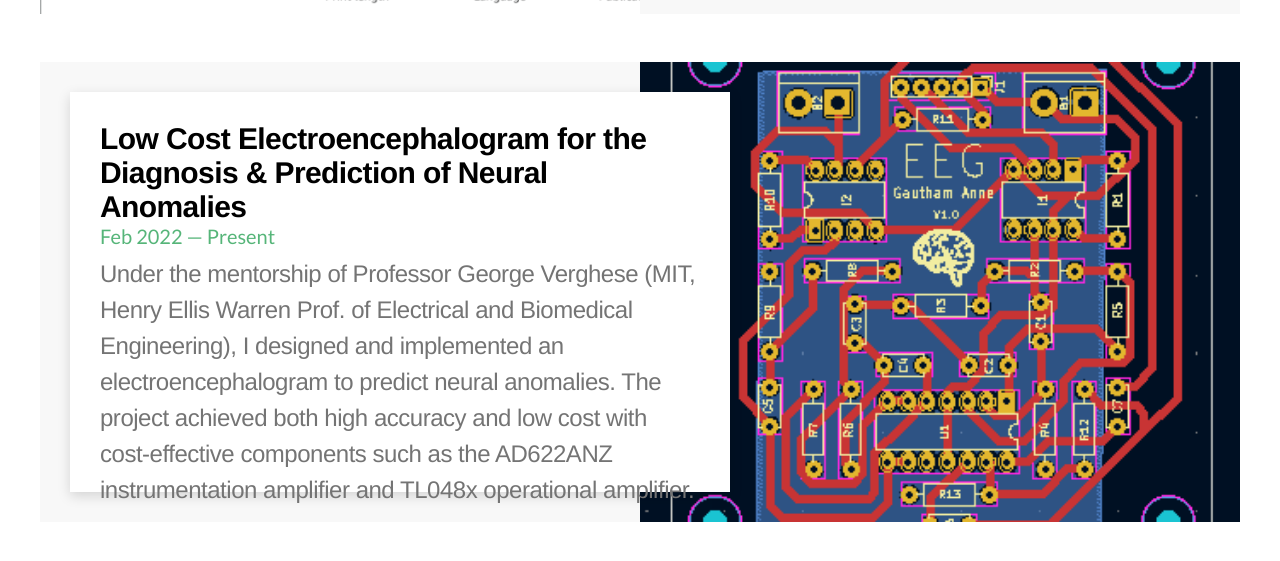
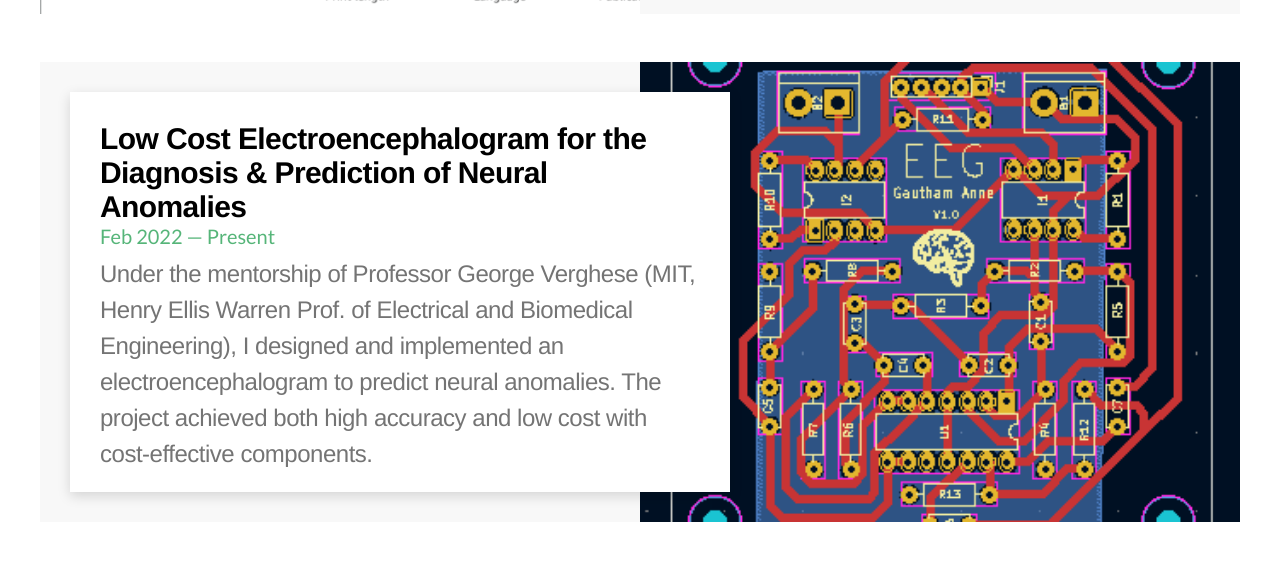
Before and after one commit to annegautham/annegautham.github.io, a Jekyll site: the page built from portfolio/index.md, in a window 1280 px wide and 900 px high, scrolled down 867 px, cut to the strip 0-566 px from the top of the window. Shown: the top 561 px of the strip. Built offline with Jekyll 4.4.1, drawn with Linux system fonts in a browser that asks for light colours; some web fonts are replaced.

Commit message:
Update index.md

```diff
--- a/portfolio/index.md
+++ b/portfolio/index.md
@@ -28,7 +28,7 @@ filter_selected: all
     page_url="/portfolio/eeg"
     image_path="/assets/images/portfolio/PCB.png"
     subheader="Feb 2022 — Present"
-    description="Under the mentorship of Professor George Verghese (MIT, Henry Ellis Warren Prof. of Electrical and Biomedical Engineering), I designed and implemented an electroencephalogram to predict neural anomalies. The project achieved both high accuracy and low cost with cost-effective components such as the AD622ANZ instrumentation amplifier and TL048x operational amplifier."
+    description="Under the mentorship of Professor George Verghese (MIT, Henry Ellis Warren Prof. of Electrical and Biomedical Engineering), I designed and implemented an electroencephalogram to predict neural anomalies. The project achieved both high accuracy and low cost with cost-effective components."
     tags="all"
 %}
 
```
